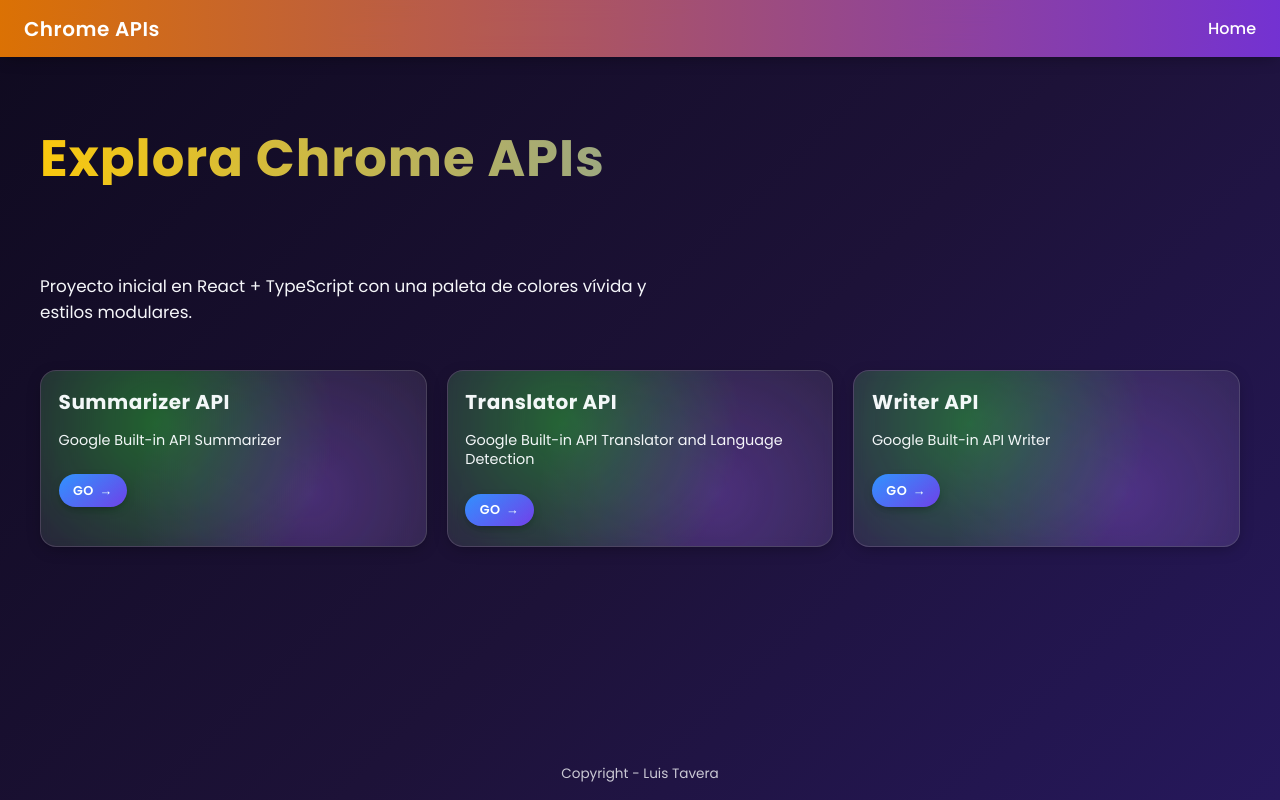
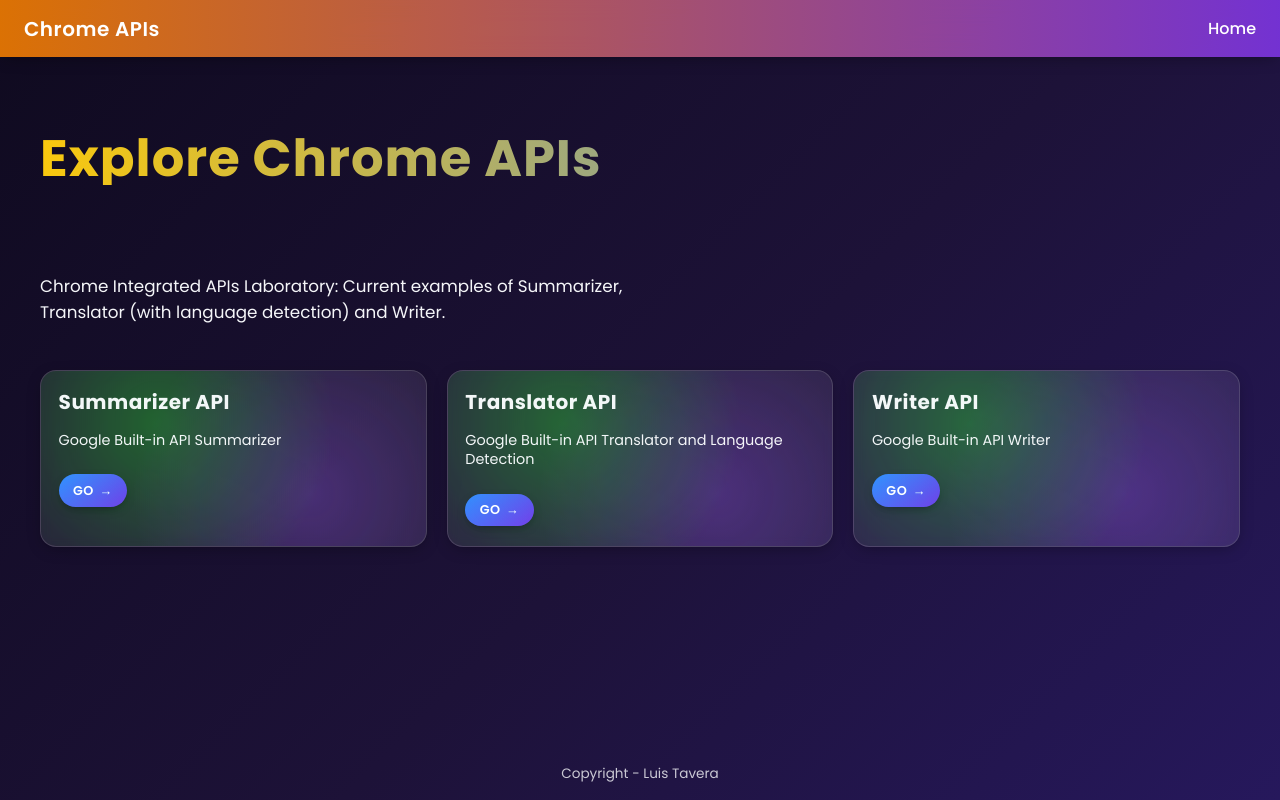
Before and after one commit to ltaverao95/google_chrome_apis, a React (Vite) app: page / in a window 1280 px wide. Built offline with nearby package versions, Linux system fonts and the light colour scheme.

Commit message:
Fix typos in Home component header and description for clarity

```diff
--- a/src/pages/Home/Home.tsx
+++ b/src/pages/Home/Home.tsx
@@ -4,9 +4,9 @@
 export const Home = () => {
   return (
     <section className={styles.wrapper}>
-      <h1>Explora Chrome APIs</h1>
+      <h1>Explore Chrome APIs</h1>
       <p>
-        Proyecto inicial en React + TypeScript con una paleta de colores vívida y estilos modulares.
+        Chrome Integrated APIs Laboratory: Current examples of Summarizer, Translator (with language detection) and Writer.
       </p>
       <div className={styles.grid}>
         <div className={styles.card}>
```
